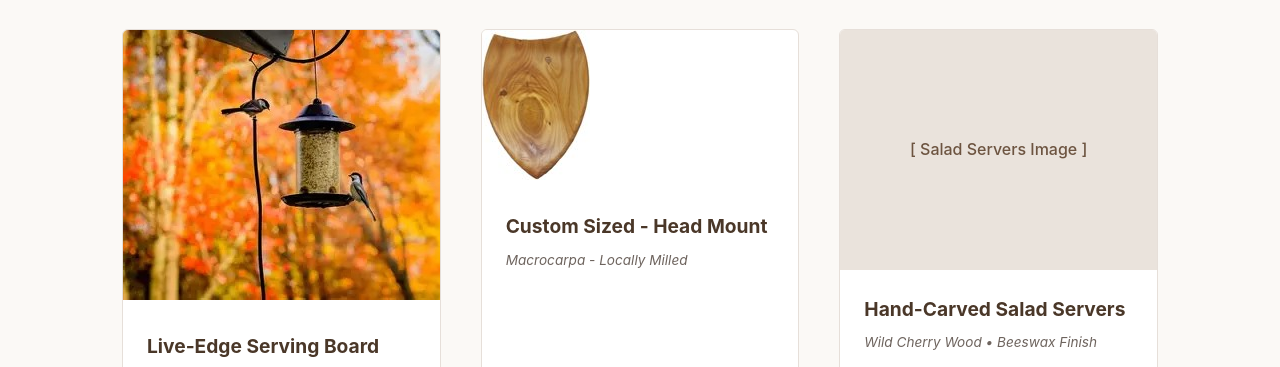
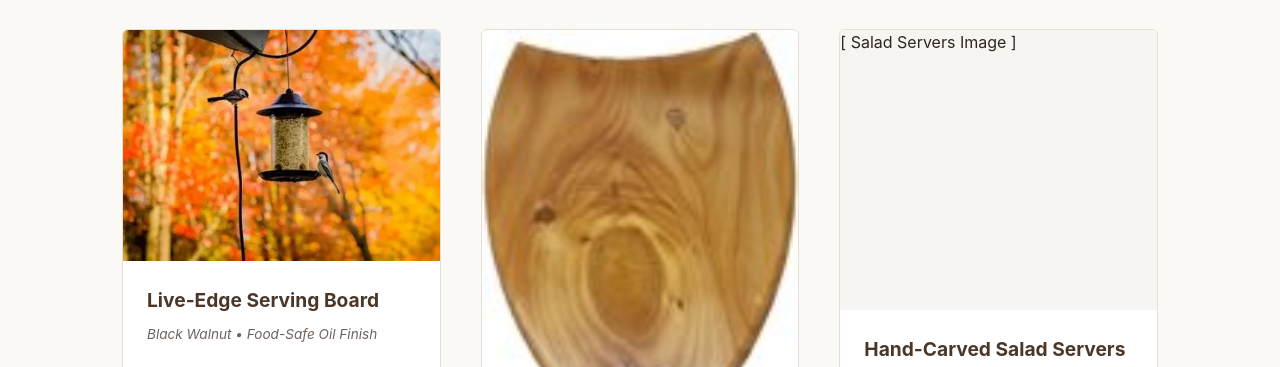
Before and after one commit to Akatarawa/Valley-Woods, a plain HTML site: page index.html in a window 1280 px wide. Shown: the part 562-929 px from the top of the page. Drawn offline with Linux system fonts and the light colour scheme.

Commit message:
Update index.html

```diff
--- a/index.html
+++ b/index.html
@@ -145,17 +145,22 @@
             box-shadow: 0 10px 20px rgba(74, 55, 40, 0.05);
         }
 
-        .product-image-placeholder {
-            width: 100%;
-            height: 240px;
-            background-color: #eae3dc;
-            display: flex;
-            align-items: center;
-            justify-content: center;
-            color: var(--primary-light);
-            font-weight: 500;
-            position: relative;
-        }
+       .product-image-placeholder {
+    position: relative;
+    width: 100%;
+    height: 280px; /* This locks the height so all your cards line up perfectly */
+    overflow: hidden;
+    background-color: #f7f5f2;
+    border-radius: 4px 4px 0 0;
+}
+
+.product-image {
+    width: 100%;
+    height: 100%;
+    object-fit: cover; /* This makes your vertical photo scale and center perfectly without warping */
+    object-position: center;
+    display: block;
+}
 
         .tag {
             position: absolute;
```
